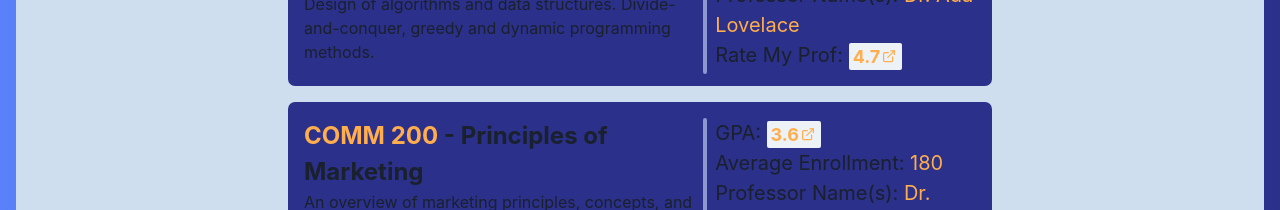
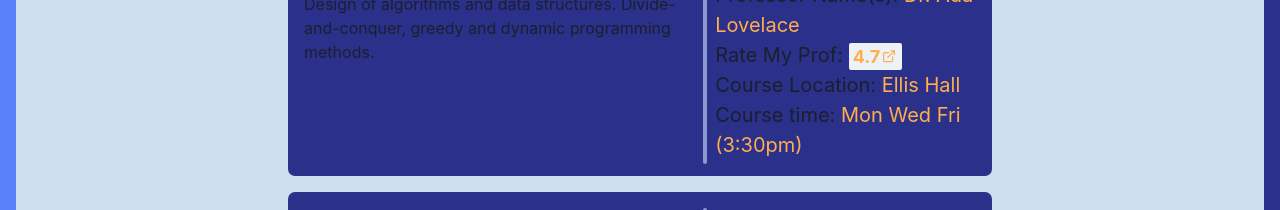
Before and after one commit to mthw-susko/coursly, a Next.js app: page / in a window 1280 px wide. Shown: the part 644-854 px from the top of the page. Built offline with nearby package versions, Linux system fonts and the light colour scheme.

Commit message:
Add additionall Course Info

```diff
--- a/components/listItem.js
+++ b/components/listItem.js
@@ -75,6 +75,16 @@ const ListItem = ({ course }) => {
                             profDisplay.map((elem) => elem)
                         }
                     </Text>
+                    <Text fontSize={'xl'}>
+                        Course Location:
+                        <Box as='span' color={"#FFAD4D"}> {course.courseLocation}</Box>
+
+                    </Text>
+                    <Text fontSize={'xl'}>
+                        Course time:
+                        <Box as='span' color={"#FFAD4D"}> {course.courseTime}</Box>
+
+                    </Text>
                 </Stack>
             </Box>
         </Stack>
--- a/components/search.js
+++ b/components/search.js
@@ -39,7 +39,7 @@ const Search = ({ availableCourses, courseSelectChange }) => {
 
   return (
     <Container maxW='container.md' p={'1em'} display={'flex'} pb={'5em'}>
-      <Box flex={1} mr={2}>
+      <Box flex={1} mr={4}>
         <FormControl>
           <FormLabel as='b'>Course Code</FormLabel>
         <WindowedSelect
--- a/pages/courses.json
+++ b/pages/courses.json
@@ -13,7 +13,9 @@
       "rate_my_prof": "4.7",
       "rate_my_prof_url": "http://ratemyprof.com/ada_lovelace",
       "major": "Comp Sci",
-      "year": "3rd"
+      "year": "3rd",
+      "location": "Ellis Hall",
+      "time": "Mon Wed Fri (3:30pm)"
     },
     {
       "id": "4",
@@ -27,7 +29,9 @@
       "rate_my_prof": "5.0",
       "rate_my_prof_url": "http://ratemyprof.com/philip_kotler",
       "major": "Commerce",
-      "year": "2nd"
+      "year": "2nd",
+      "location": "Jeffery Hall",
+      "time": "Mon Wed Fri (1:30pm)"
     },
     {
       "id": "5",
@@ -41,7 +45,9 @@
       "rate_my_prof": "2.8",
       "rate_my_prof_url": "http://ratemyprof.com/elsie_eaves",
       "major": "Engineering",
-      "year": "1st"
+      "year": "1st",
+      "location": "Dunning AUD",
+      "time": "Mon Wed Fri (8:30am)"
     }
   ]
 }
--- a/pages/index.js
+++ b/pages/index.js
@@ -29,7 +29,9 @@ export default function Home() {
         courseRateMyProf: course.rate_my_prof,
         courseRateMyProfUrl: course.rate_my_prof_url,
         courseMajor: course.major,
-        courseYear: course.year
+        courseYear: course.year,
+        courseLocation: course.location,
+        courseTime: course.time
     }
   })
   // Filter courses based on the selected filters and search term
@@ -86,7 +88,9 @@ export default function Home() {
           courseRateMyProf: course_info.rate_my_prof,
           courseRateMyProfUrl: course_info.rate_my_prof_url,
           courseMajor: course_info.major,
-          courseYear: course_info.year
+          courseYear: course_info.year,
+          courseLocation: course_info.location,
+          courseTime: course_info.time
         };
       }).filter(Boolean); // Filter out any nulls from missing courses
 
```
